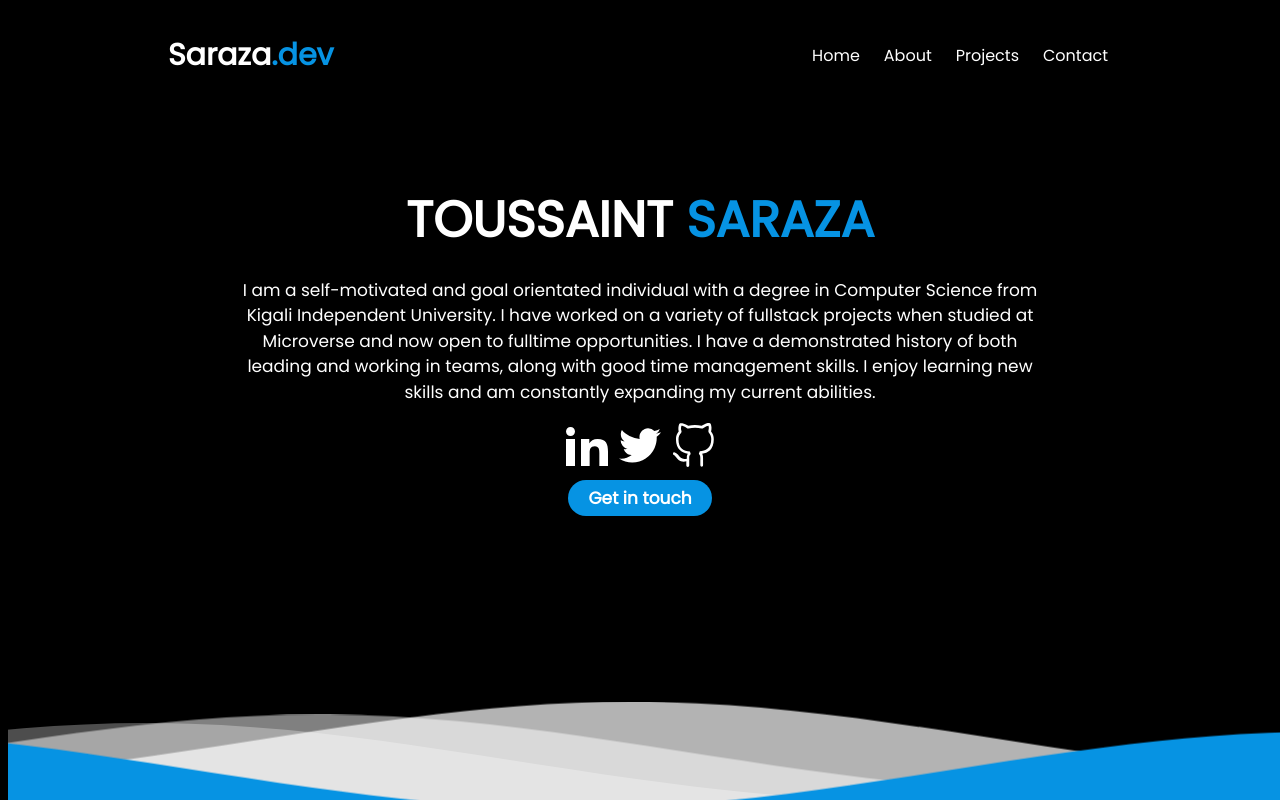
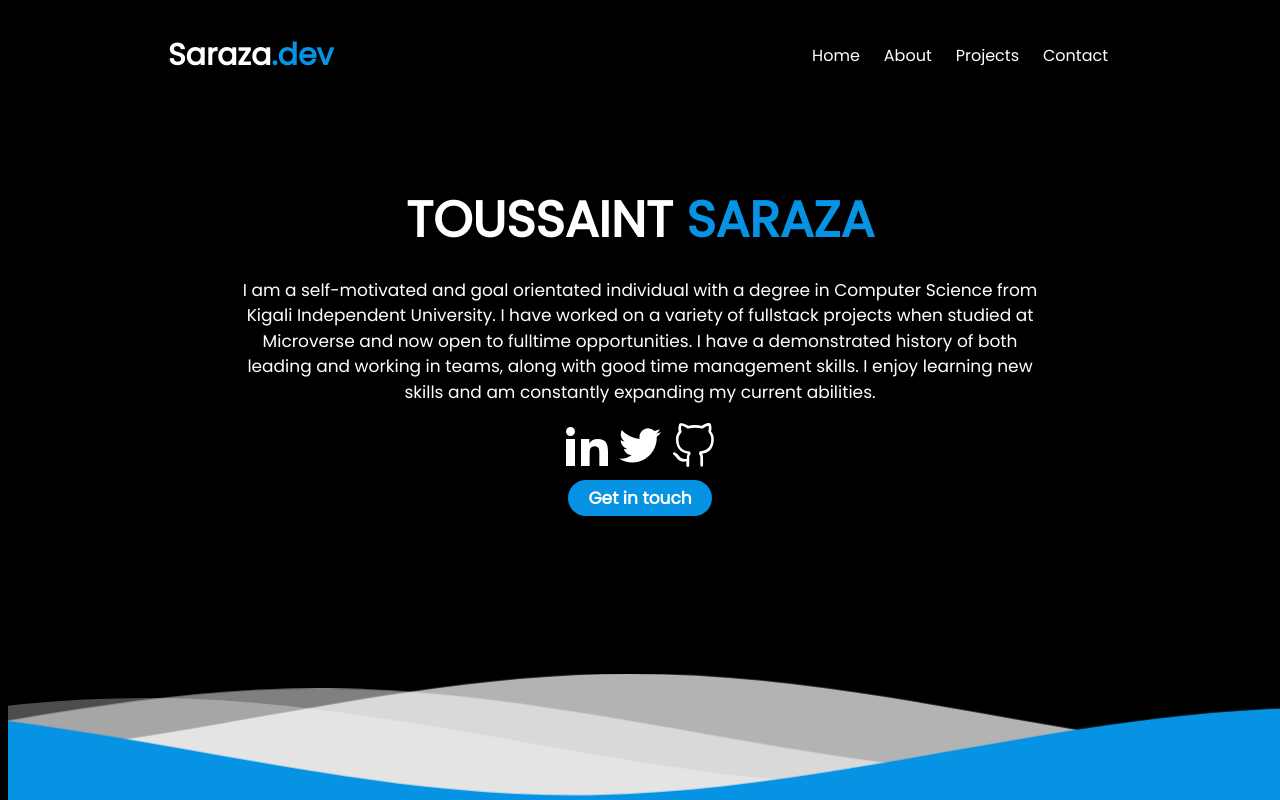
Before and after one commit to sarazaToussaint/Saraza-dev, a React (Create React App) app: page / in a window 1280 px wide. Built offline with nearby package versions, Linux system fonts and the light colour scheme.

Commit message:
Position the waves container div at the bottom

```diff
--- a/src/App.css
+++ b/src/App.css
@@ -232,8 +232,8 @@ button {
 .waves {
   position: relative;
   width: 100%;
-  height: 15vh;
-  margin-bottom: -20px; /* Fix for safari gap */
+  height: 17vh;
+  margin-bottom: -7px; /* Fix for safari gap */
   min-height: 100px;
   max-height: 150px;
   z-index: 100;
```
